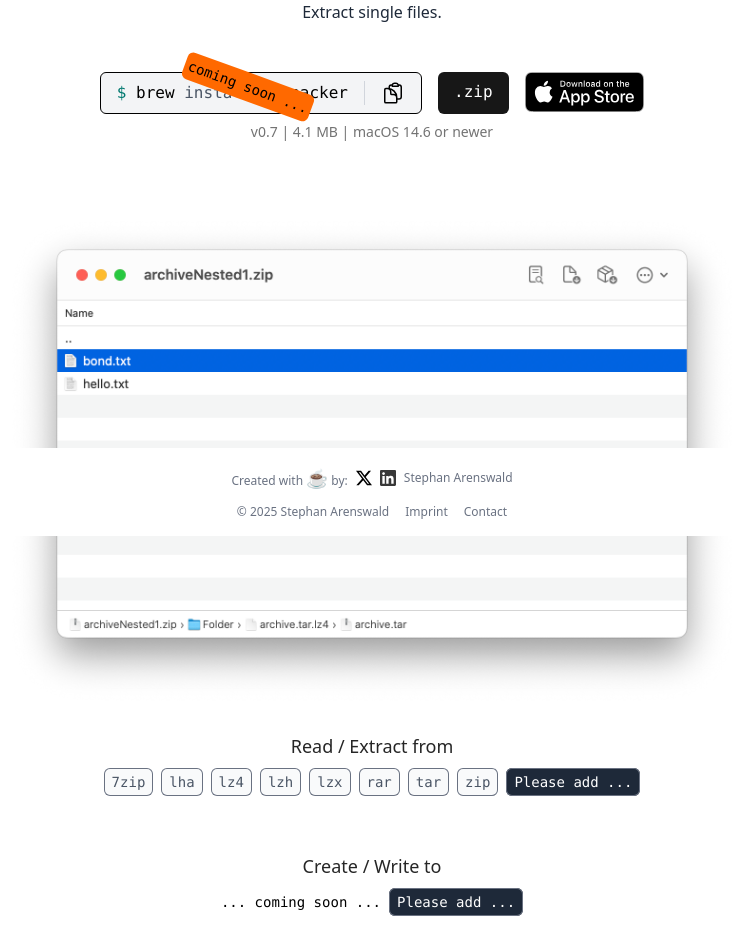
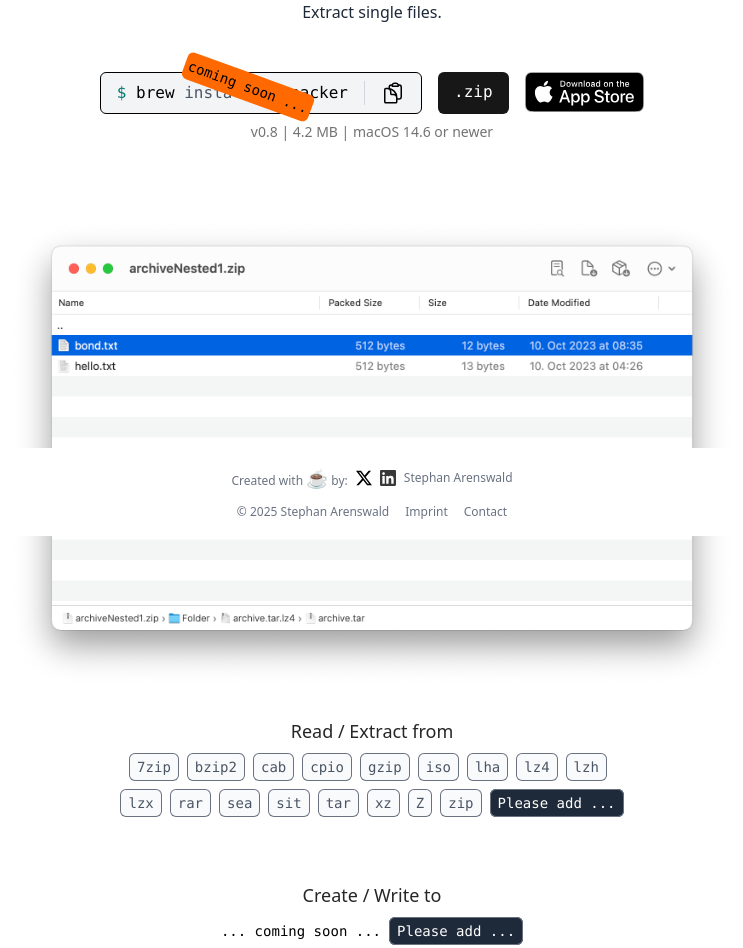
Before and after one commit to sarensw/app.macpacker, a React (Vite) app: page / in a window 1280 px wide. Shown: the part 264-1212 px from the top of the page, without its empty margins (268-1011 px from the left). Built offline with nearby package versions, Linux system fonts and the light colour scheme.

Commit message:
release: v0.8

```diff
--- a/src/pages/home/index.tsx
+++ b/src/pages/home/index.tsx
@@ -6,7 +6,7 @@
 import { ArchiveFormat } from '@/components/ArchiveFormat'
 
 function Home (): ReactElement {
-  const version: string = '0.7'
+  const version: string = '0.8'
   const downloadUrlZip: string = `https://macpacker-releases.s3.eu-central-1.amazonaws.com/MacPacker_v${version}.zip`
   // const downloadUrlDmg: string = `https://macpacker-releases.s3.eu-central-1.amazonaws.com/MacPacker ${version}.dmg`
   const masUrl: string = 'https://apps.apple.com/us/app/macpacker/id6473273874'
@@ -63,7 +63,7 @@
             </div>
 
             <div className='mb-12 mt-2 text-sm text-neutral-500 justify-self-center'>
-              v{version} | 4.1 MB | macOS 14.6 or newer
+              v{version} | 4.2 MB | macOS 14.6 or newer
             </div>
           </div>
 
@@ -71,16 +71,25 @@
           <img className='w-auto h-auto' src='/main.png' />
 
           {/* read from */}
-          <div className='justify-items-center flex flex-col space-y-2 items-center'>
+          <div className='justify-items-center flex flex-col space-y-2 items-center max-w-lg'>
             <h3 className='text-neutral-800 text-lg'>Read / Extract from</h3>
-            <ul className='font-mono flex flex-row space-x-2 justify-center text-sm'>
+            <ul className='font-mono flex flex-row flex-wrap space-x-2 space-y-2 justify-center text-sm'>
               <ArchiveFormat name={'7zip'} />
+              <ArchiveFormat name={'bzip2'} />
+              <ArchiveFormat name={'cab'} />
+              <ArchiveFormat name={'cpio'} />
+              <ArchiveFormat name={'gzip'} />
+              <ArchiveFormat name={'iso'} />
               <ArchiveFormat name={'lha'} />
               <ArchiveFormat name={'lz4'} />
               <ArchiveFormat name={'lzh'} />
               <ArchiveFormat name={'lzx'} />
               <ArchiveFormat name={'rar'} />
+              <ArchiveFormat name={'sea'} />
+              <ArchiveFormat name={'sit'} />
               <ArchiveFormat name={'tar'} />
+              <ArchiveFormat name={'xz'} />
+              <ArchiveFormat name={'Z'} />
               <ArchiveFormat name={'zip'} />
               <li><a href='https://github.com/sarensw/MacPacker/issues/new' className='inline-flex items-center rounded-md bg-gray-800 px-2 py-1 font-medium text-white ring-1 ring-gray-500 ring-inset'>Please add ...</a></li>
             </ul>
```
Also changed, not shown: public/main.png.
